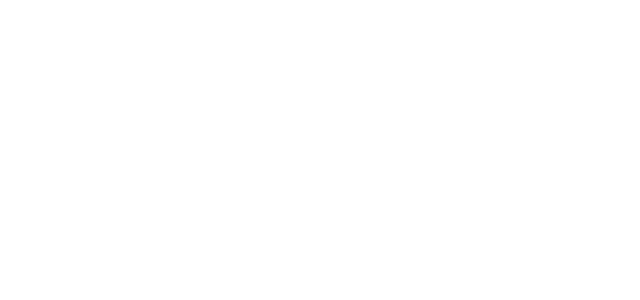
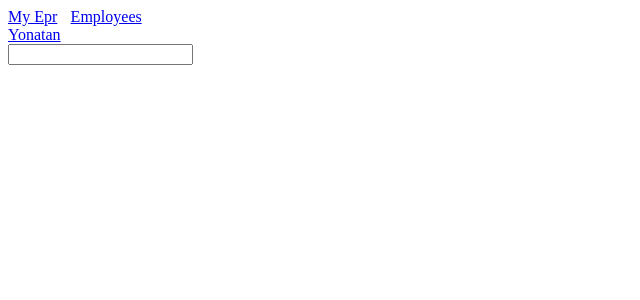
Before and after one commit to urir-dev/epr-angular-sand-box, an Angular app: page / in a window 1280 px wide. Shown: the top 300 px of the page, without its empty margins (0-640 px from the left). Built offline with nearby package versions, Linux system fonts and the light colour scheme.

Commit message:
style with navs

```diff
--- a/src/app/app.component.html
+++ b/src/app/app.component.html
@@ -1 +1,8 @@
+<div class="nav-bar">
+    <a *ngFor="let n of navs"
+    [routerLink]="n.path">{{n.label}}</a>
+</div>
+
 <router-outlet></router-outlet>
+
+<input type="text">
--- a/src/app/app.component.scss
+++ b/src/app/app.component.scss
@@ -0,0 +1,6 @@
+.nav-bar {
+    display: grid;
+    grid-template-columns: auto auto;
+    place-content: center start;
+    column-gap: 10px;
+}
--- a/src/app/app.component.ts
+++ b/src/app/app.component.ts
@@ -1,4 +1,10 @@
 import { Component } from '@angular/core';
+export interface INav {
+  path: string;
+  label: string;
+  icon?: string;
+
+}
 
 @Component({
   selector: 'app-root',
@@ -6,5 +12,10 @@ import { Component } from '@angular/core';
   styleUrls: ['./app.component.scss']
 })
 export class AppComponent {
+  navs: INav[] = [
+    { path: 'home', label: 'My Epr' },
+    { path: 'list', label: 'Employees' },
+    { path: 'yonatan', label: 'Yonatan' },
+  ];
   title = 'sand-box';
 }
--- a/src/lesson3/lesson3-routing.module.ts
+++ b/src/lesson3/lesson3-routing.module.ts
@@ -1,10 +1,13 @@
 import { Routes, RouterModule } from '@angular/router';
 import { NgModule } from '@angular/core';
 import { HomeComponent } from './home/home.component';
+import { ListComponent } from './list/list.component';
 
 
 const routes: Routes = [
-    { path: 'home', component: HomeComponent }
+    { path: 'home', component: HomeComponent },
+    { path: 'list', component: ListComponent },
+    { path: 'yonatan', component: ListComponent },
 ];
 
 @NgModule({
--- a/src/lesson3/lesson3.module.ts
+++ b/src/lesson3/lesson3.module.ts
@@ -1,9 +1,10 @@
 import { NgModule } from '@angular/core';
 import { HomeComponent } from './home/home.component';
 import { Lesson3RoutingModule } from './lesson3-routing.module';
+import { ListComponent } from './list/list.component';
 
 @NgModule({
-    declarations: [HomeComponent],
+    declarations: [HomeComponent, ListComponent],
     imports: [Lesson3RoutingModule],
     providers: []
 })
--- /dev/null
+++ b/src/lesson3/list/list.component.html
@@ -0,0 +1 @@
+<p>list works!</p>
--- /dev/null
+++ b/src/lesson3/list/list.component.ts
@@ -0,0 +1,15 @@
+import { Component, OnInit } from '@angular/core';
+
+@Component({
+  selector: 'app-list',
+  templateUrl: './list.component.html',
+  styleUrls: ['./list.component.scss']
+})
+export class ListComponent implements OnInit {
+
+  constructor() { }
+
+  ngOnInit() {
+  }
+
+}
```
Also changed, not shown: src/lesson3/list/list.component.scss (added), 1 other file (tests, documents, lock files or other folders).
